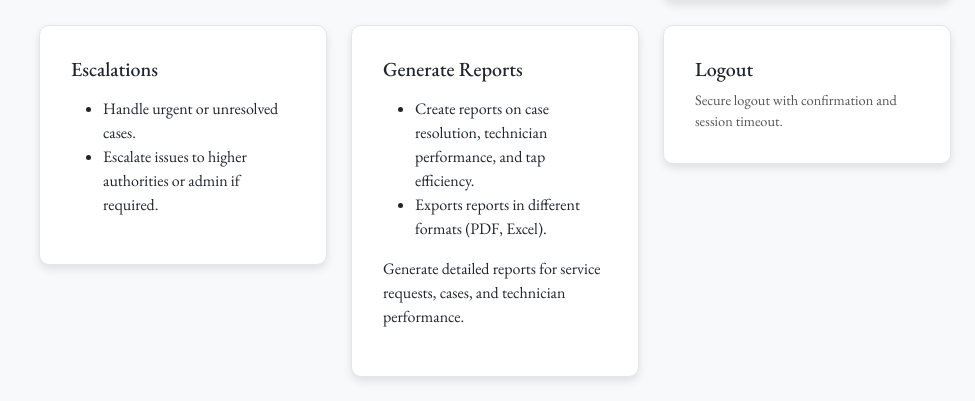
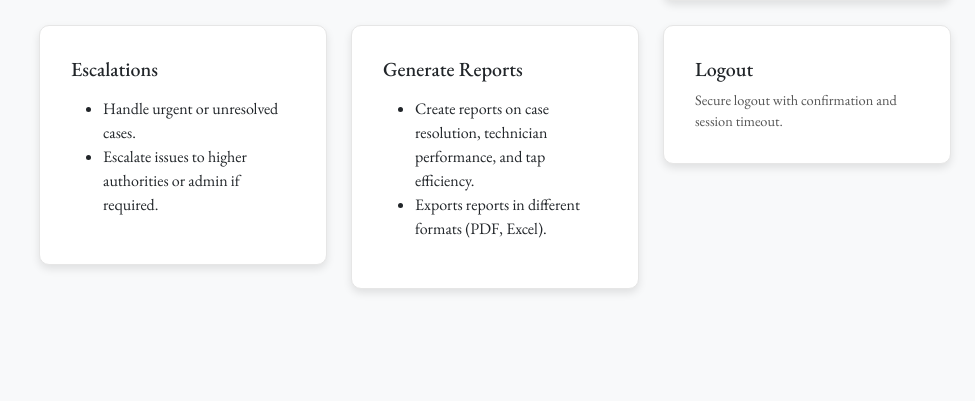
Before and after one commit to SilasHakuzwimana/water-access-and-reporting-system, a Django app: page /responsible_dashboard/ in a window 1280 px wide. Shown: the part 512-913 px from the top of the page, without its empty margins (305-1280 px from the left). After the commit the page ends 805 px from the top, so only its background shows below. Run offline with Django 5.2, Linux system fonts and the light colour scheme; parts of the project's set-up code (start-up, migrations or seed data) failed here and were passed over.

Commit message:
update responsible dashboard

```diff
--- a/wateraccess/wars/templates/responsible_dashboard.html
+++ b/wateraccess/wars/templates/responsible_dashboard.html
@@ -182,7 +182,6 @@
                                                 Exports reports in different formats (PDF, Excel).
                                             </li>
                                         </ul>
-                                        Generate detailed reports for service requests, cases, and technician performance.
                                     </p>
                                 </div>
                             </div>
```
